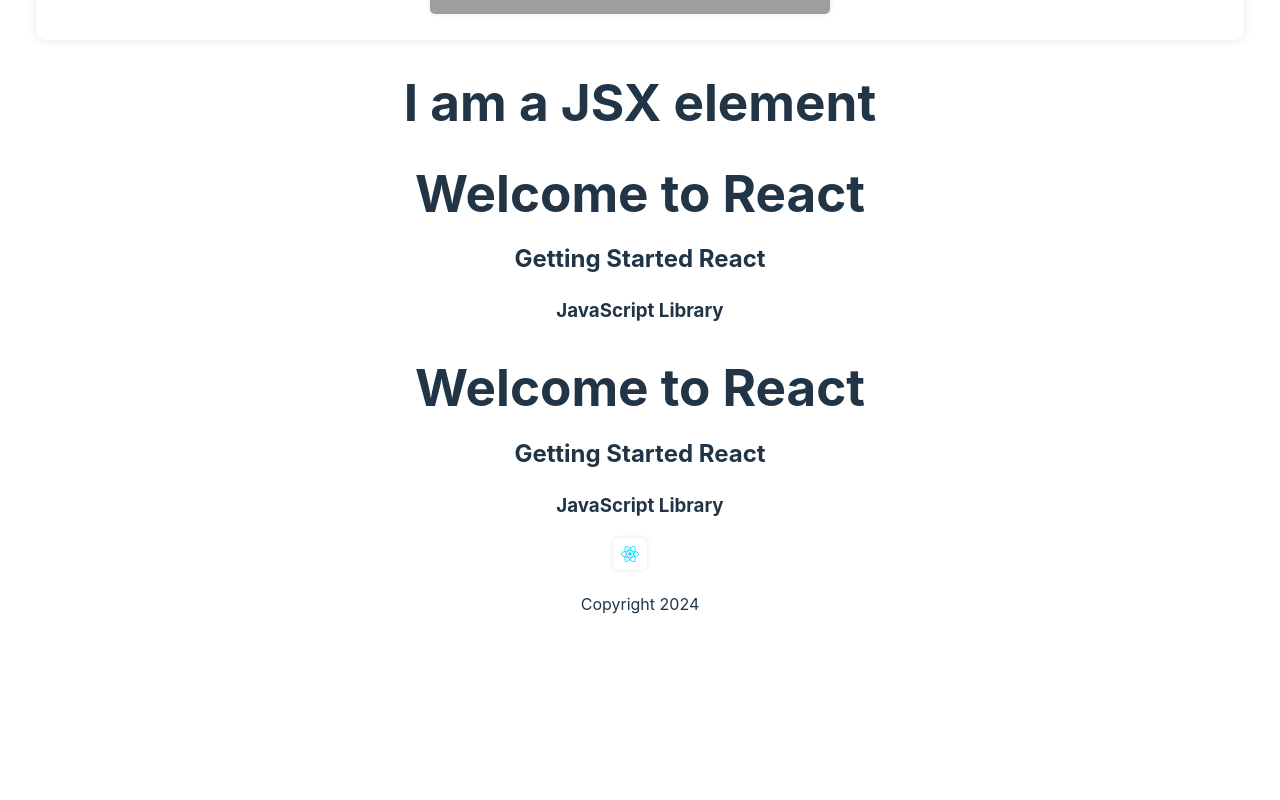
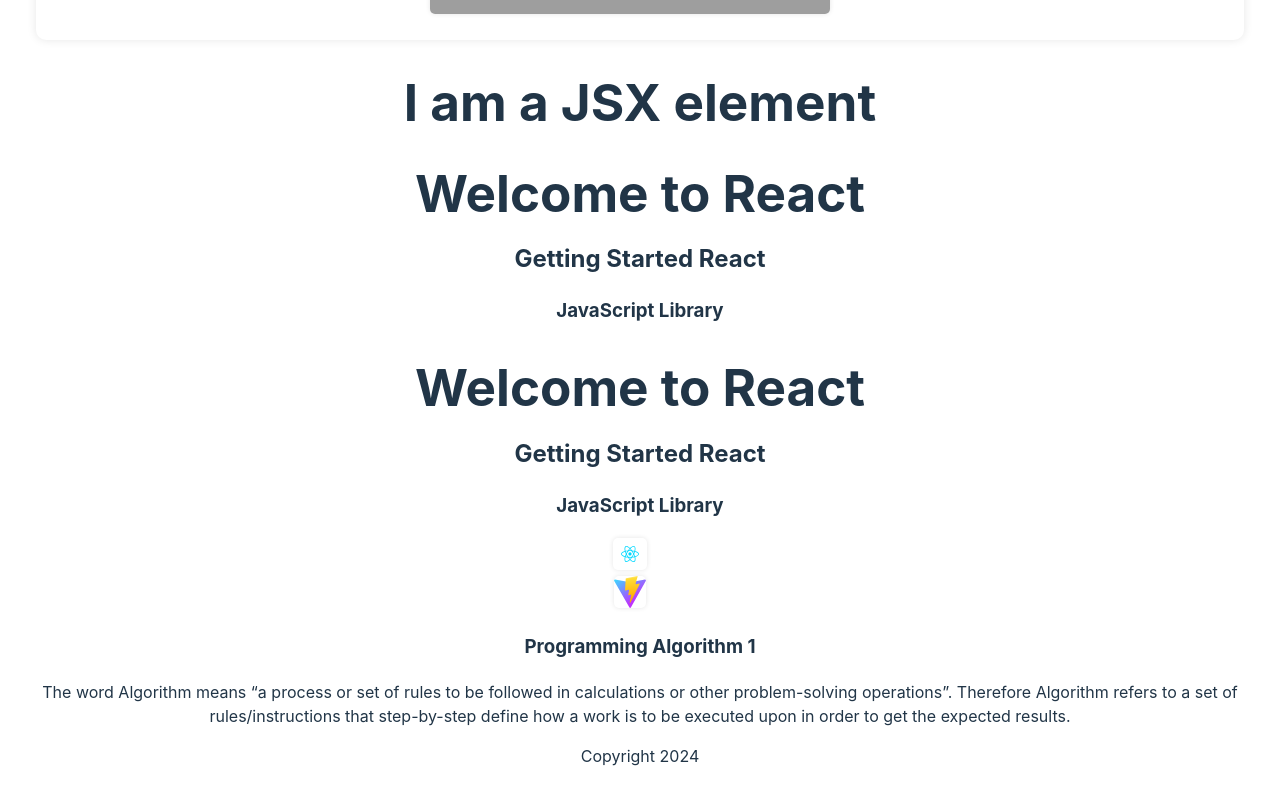
Before and after one commit to pavlena81/QAL-new-project, a React (Vite) app: page / in a window 1280 px wide. Shown: the part 857-1657 px from the top of the page. Before the commit the page ends 1505 px from the top, so only its background shows below. Built offline with nearby package versions, Linux system fonts and the light colour scheme; grey boxes are pictures that could not be loaded.

Commit message:
added task 35

```diff
--- a/src/App.jsx
+++ b/src/App.jsx
@@ -3,7 +3,8 @@
 import viteLogo from '/vite.svg'
 import {Gallery} from './components/Gallery/Gallery'
 import {Navbar} from './components/Navbar/Navbar'
-import {Footer} from './components/Footer/Footer'
+import { Footer } from './components/Footer/Footer'
+import { Blog } from './components/Blog/Blog'
 import './App.css'
 
 const jsxElement = <h1>I am a JSX element</h1>;
@@ -24,7 +25,16 @@
 </>
 )
 
+// to task 35//
+let post = {
+    id: 1,
+    title: "Programming Algorithm",
+    content: `The word Algorithm means “a process or set of rules to be followed in calculations or other problem-solving operations”. Therefore Algorithm refers to a set of rules/instructions that step-by-step define how a work is to be executed upon in order to get the expected results.`,
+    cover: "/vite.svg",
+    likes: 5
+  };
 
+// ========
 function App() {
 
 
@@ -43,6 +53,7 @@
           <img src={reactLogo} className="logo react" alt="React logo" />
         </a>
       </div>
+      <Blog post={post} key={post.id}/>
 
       <Footer/>
 
--- /dev/null
+++ b/src/components/Blog/Blog.jsx
@@ -0,0 +1,19 @@
+// src/components/Blog.tsx
+
+import React from "react";
+
+export const Blog =({post}) => {
+
+       return(
+        <article className='post'>
+            <div className='cover-container'>
+              <img src={post.cover} alt={post.title} />
+            </div>
+            <div className='post-footer'>
+              <h3>{post.title} {post.id}</h3>
+              <p>{post.content}</p>
+            </div>
+        </article>
+        );
+
+}
```
